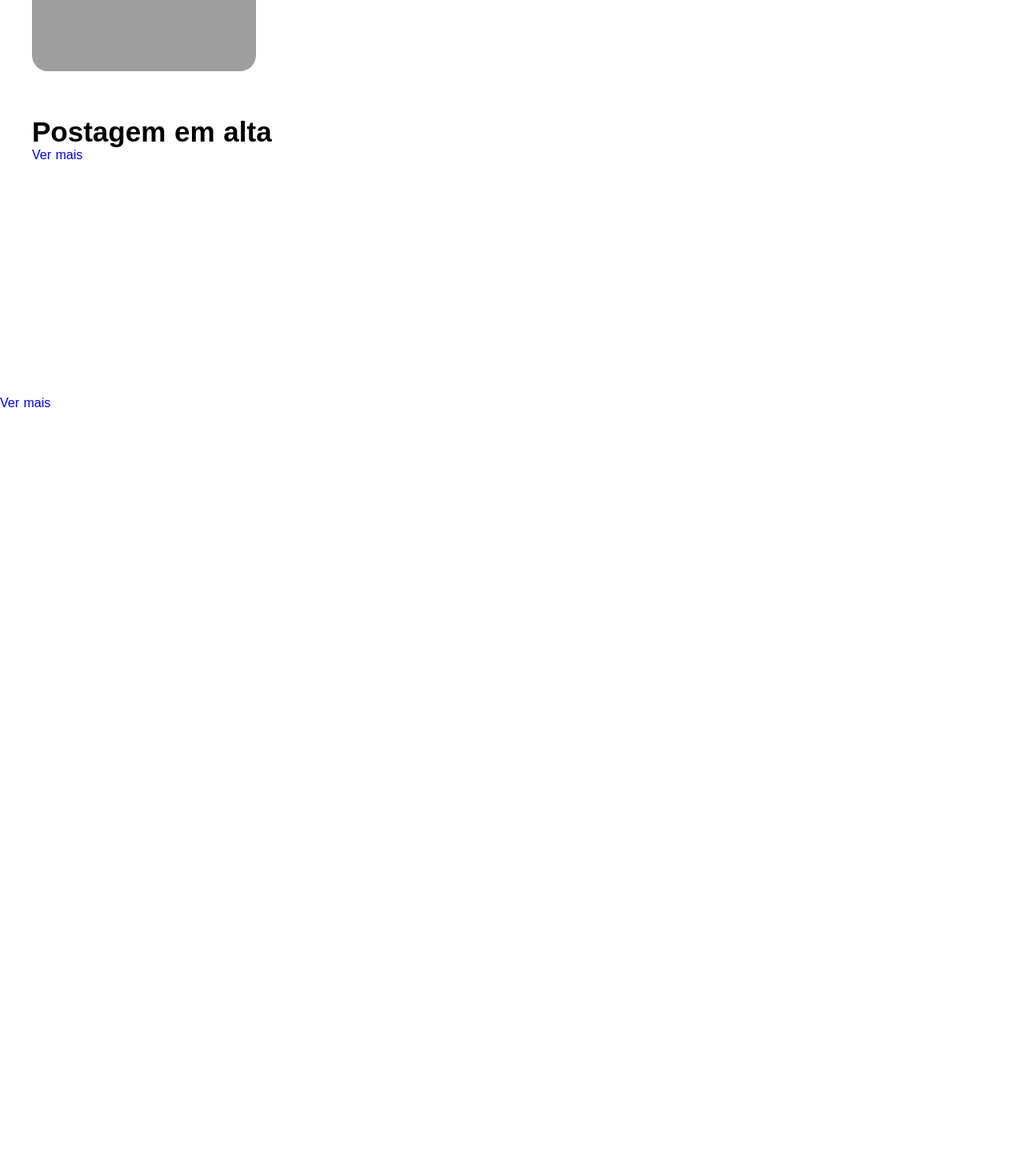
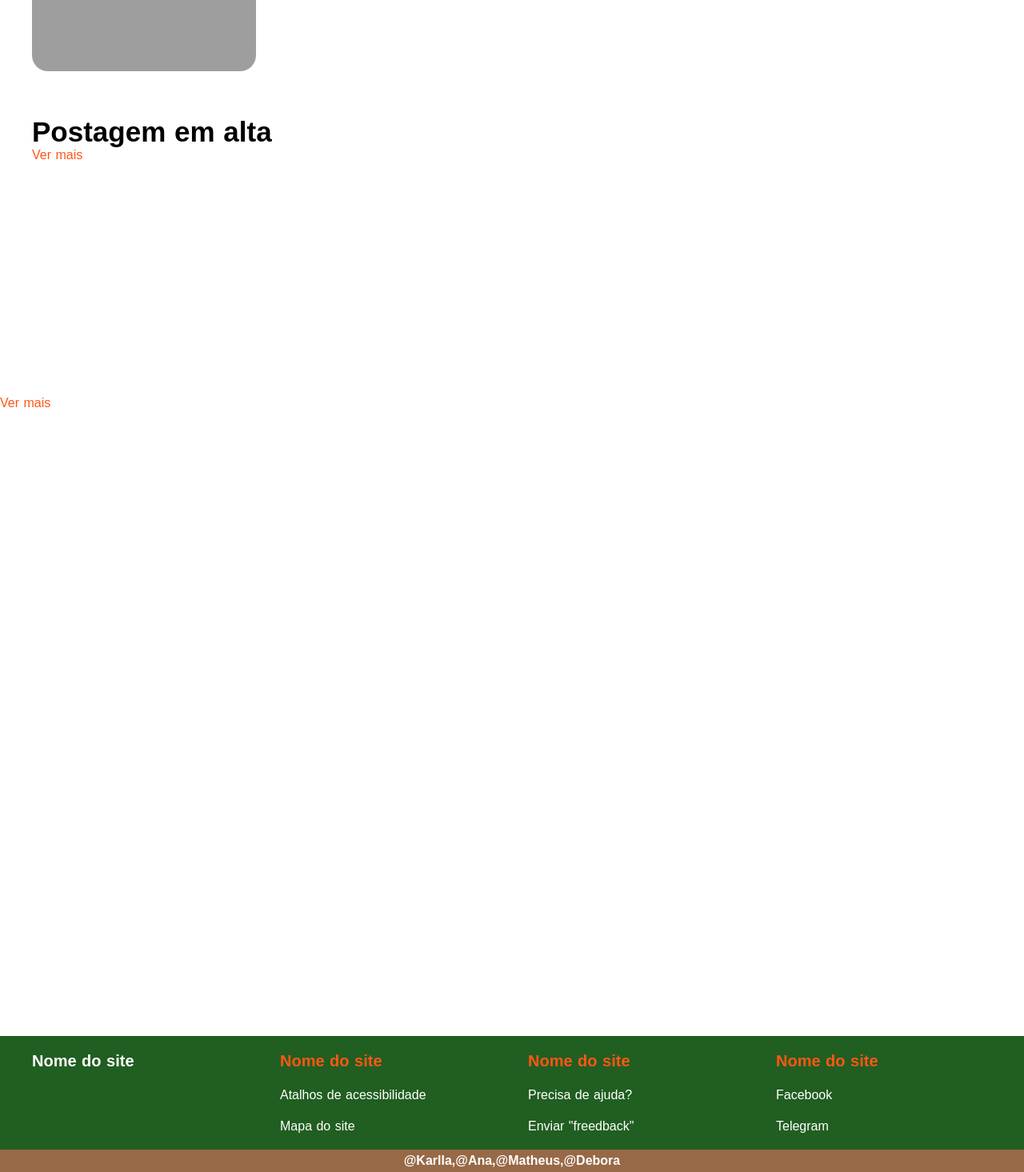
Before and after one commit to karllasouzza/PI3, a Nuxt app: page / in a window 1280 px wide. Shown: the part 1005-2470 px from the top of the page at 80% size. Before the commit the page ends 2300 px from the top, so only its background shows below. Built offline with nearby package versions, Linux system fonts and the light colour scheme; grey boxes are pictures that could not be loaded.

Commit message:
Header and Footer more VueX

```diff
--- /dev/null
+++ b/components/Footer.vue
@@ -0,0 +1,136 @@
+<template>
+  <footer :style="{ background: Footer_background }">
+    <div>
+      <ul>
+        <li>
+          <Title
+            :style="{ color: Footer_Text_Color }"
+            :text="Nome_do_site"
+            customclass=""
+          />
+        </li>
+      </ul>
+      <ul>
+        <li>
+          <Title
+            :text="Nome_do_site"
+            :style="{ color: Destaque }"
+            customclass="title"
+          />
+        </li>
+        <li
+          v-for="(Acess, index) in Acessibilidade"
+          :key="index"
+          :style="{ color: Footer_Text_Color }"
+        >
+          {{ Acess.text }}
+        </li>
+      </ul>
+      <ul>
+        <li>
+          <Title
+            :text="Nome_do_site"
+            :style="{ color: Destaque }"
+            customclass="title"
+          />
+        </li>
+        <li
+          v-for="(Fac, index) in Ajuda"
+          :key="index"
+          :style="{ color: Footer_Text_Color }"
+        >
+          {{ Fac.text }}
+        </li>
+      </ul>
+      <ul>
+        <li>
+          <Title
+            :text="Nome_do_site"
+            :style="{ color: Destaque }"
+            customclass="title"
+          />
+        </li>
+        <li v-for="(Network, index) in Redes" :key="index">
+          <a href="/" :style="{ color: Footer_Text_Color }">
+            {{ Network.text }}
+          </a>
+        </li>
+      </ul>
+    </div>
+
+    <span
+      :style="{ background: Creators_background, color: Footer_Text_Color }"
+      >{{ Criadores }}</span
+    >
+  </footer>
+</template>
+
+<script>
+import { mapState } from 'vuex'
+
+export default {
+  data() {
+    return {}
+  },
+  computed: {
+    ...mapState({
+      // colors
+      Creators_background: (state) => state.Colors.Creators_background,
+      Footer_background: (state) => state.Colors.Footer_Background,
+      Footer_Text_Color: (state) => state.Colors.Footer_Text_Color,
+      Destaque: (state) => state.Colors.Destaque_color,
+
+      // documentaçao
+      Criadores: (state) => state.Documentation.Criadores,
+      Nome_do_site: (state) => state.Documentation.Nome_do_site,
+      Acessibilidade: (state) => state.Documentation.Acessibilidade,
+      Ajuda: (state) => state.Documentation.Fac,
+      Redes: (state) => state.Documentation.Network,
+    }),
+  },
+}
+</script>
+
+<style scoped>
+footer {
+  width: 100%;
+  height: 170px;
+  display: flex;
+  flex-direction: column;
+  justify-content: center;
+  align-items: center;
+}
+footer > div {
+  width: 100%;
+  height: 95%;
+  display: flex;
+  flex-direction: row;
+  padding: 0 0 0 40px;
+}
+footer > div > ul {
+  width: 25%;
+  margin: 0;
+  padding: 20px 0;
+  display: flex;
+  flex-direction: column;
+  align-items: center;
+  justify-content: space-between;
+  list-style: none;
+}
+footer > div > ul > li {
+  width: 100%;
+  text-decoration: none;
+}
+footer > span {
+  width: 100%;
+  padding: 5px 0;
+  text-align: center;
+  font-weight: bold;
+}
+.title {
+  margin-bottom: px;
+}
+a {
+  text-decoration: none;
+}
+</style>
--- /dev/null
+++ b/components/Title.vue
@@ -0,0 +1,27 @@
+<template>
+  <span :class="customclass">{{ text }}</span>
+</template>
+
+<script>
+export default {
+  props: {
+    text: {
+      type: String,
+      default: null,
+      required: true,
+    },
+    customclass: {
+      type: String,
+      default: null,
+      required: true,
+    },
+  },
+}
+</script>
+
+<style scoped>
+span {
+  font-weight: bold;
+  font-size: 20px;
+}
+</style>
--- a/layouts/default.vue
+++ b/layouts/default.vue
@@ -2,6 +2,7 @@
   <div>
     <Header />
     <Nuxt />
+    <Footer />
   </div>
 </template>
 
--- a/package.json
+++ b/package.json
@@ -13,7 +13,8 @@
   "dependencies": {
     "@nuxtjs/axios": "^5.12.5",
     "core-js": "^3.8.2",
-    "nuxt": "^2.14.12"
+    "nuxt": "^2.14.12",
+    "vuex": "^3.6.2"
   },
   "devDependencies": {
     "@nuxtjs/eslint-config": "^5.0.0",
--- a/pages/index.vue
+++ b/pages/index.vue
@@ -13,7 +13,12 @@
 
       <span class="Text">
         {{ Sobre_Text }}
-        <nuxt-link to="/" class="Ver_mais Color_ff5">Ver mais</nuxt-link>
+        <Nlink
+          class="Color_ff5 Ver_mais"
+          :text="text_More"
+          :link="More_link"
+          acess=""
+        />
       </span>
     </div>
     <!-- Parte remetente a pagina Sobre -->
@@ -22,21 +27,36 @@
       <p class="Title Color_000">{{ Sobre_Title }}</p>
       <span class="Text">
         {{ Sobre_Text }}
-        <nuxt-link to="/" class="Ver_mais Color_ff5">Ver mais</nuxt-link>
+        <Nlink
+          class="Color_ff5 Ver_mais"
+          :text="text_More"
+          link="/sobre"
+          acess=""
+        />
       </span>
     </div>
     <!-- Parte remetente a pagina Blog -->
 
     <div class="Blog">
       <p class="Title Color_000">{{ Blog_Title }}</p>
-      <div class="L_ver_mais"><nuxt-link to="/">Ver mais</nuxt-link></div>
+      <Nlink
+        class="Color_ff5 Ver_mais"
+        :text="text_More"
+        link="/blog"
+        acess=""
+      />
       <div class="Scroll"></div>
     </div>
     <!-- Parte remetente a pagina Loguin-->
     <div class="Create_Acount">
       <div class="Svg"></div>
       <span class="Text_two"></span>
-      <nuxt-link class="Button_Ver_mais" to="/">Ver mais</nuxt-link>
+      <Nlink
+        class="Color_ff5 Ver_mais"
+        :text="text_More"
+        link="/loguin"
+        acess=""
+      />
     </div>
   </main>
 </template>
@@ -50,12 +70,18 @@ export default {
       Baner_Title_2: ' Colha',
       Baner_Destaque_1: 'Arvores',
       Baner_Destaque_2: ' Humanidade',
+
       // Sobre
       Sobre_Title: '"Como vemos o mundo"',
       Sobre_Text:
         ' Lorem ipsum dolor sit amet consectetur adipisicin Tempore officiis sapiente necessitatibus voluptas, vitae aspernatur dolorlaboriosam minus similique? Nemo temporibus praesentium mollitia,nesciunt repellat eos ab sunt exercitationem eligendi?',
+
       // Blog
       Blog_Title: 'Postagem em alta',
+
+      // Ver mais
+      text_More: 'Ver mais',
+      More_link: '/banco de sementes',
     }
   },
 }
@@ -70,6 +96,7 @@ export default {
   grid-template-columns: 40px 1fr 1fr 1fr 1fr 1fr 1fr 40px;
   grid-template-rows: 100vh 350px 350px 100vh;
 }
+
 .Ver_mais {
   text-decoration: none;
 }
--- /dev/null
+++ b/store/Colors.js
@@ -0,0 +1,26 @@
+export const state = () => ({
+  Corlor_Detalhes: '#00FF7F',
+  Destaque_color: '#FF5714',
+
+  //   Header
+  HeaderBackground: '#215E21',
+
+  // footer
+  Footer_Background: '#215E21',
+  Footer_Text_Color: '#fff',
+  Creators_background: '#976947',
+})
+
+// mutations
+export const mutations = {
+  Select_Color_Header(state, colorUrgent) {
+    state.Header_background = colorUrgent
+  },
+}
+
+// actions
+export const actions = {
+  Select_colors(context, Preferencies) {
+    context.commit('Select_Color_Header', Preferencies.Header_background)
+  },
+}
--- /dev/null
+++ b/store/Documentation.js
@@ -0,0 +1,10 @@
+export const state = () => ({
+  Criadores: '@Karlla,@Ana,@Matheus,@Debora',
+  Nome_do_site: 'Nome do site',
+  Acessibilidade: [
+    { text: 'Atalhos de acessibilidade' },
+    { text: 'Mapa do site' },
+  ],
+  Fac: [{ text: 'Precisa de ajuda?' }, { text: 'Enviar "freedback"' }],
+  Network: [{ text: 'Facebook' }, { text: 'Telegram' }],
+})
```
Also changed, not shown: components/Header.vue (+30 -8 lines), components/titulos/Title.vue (deleted).
